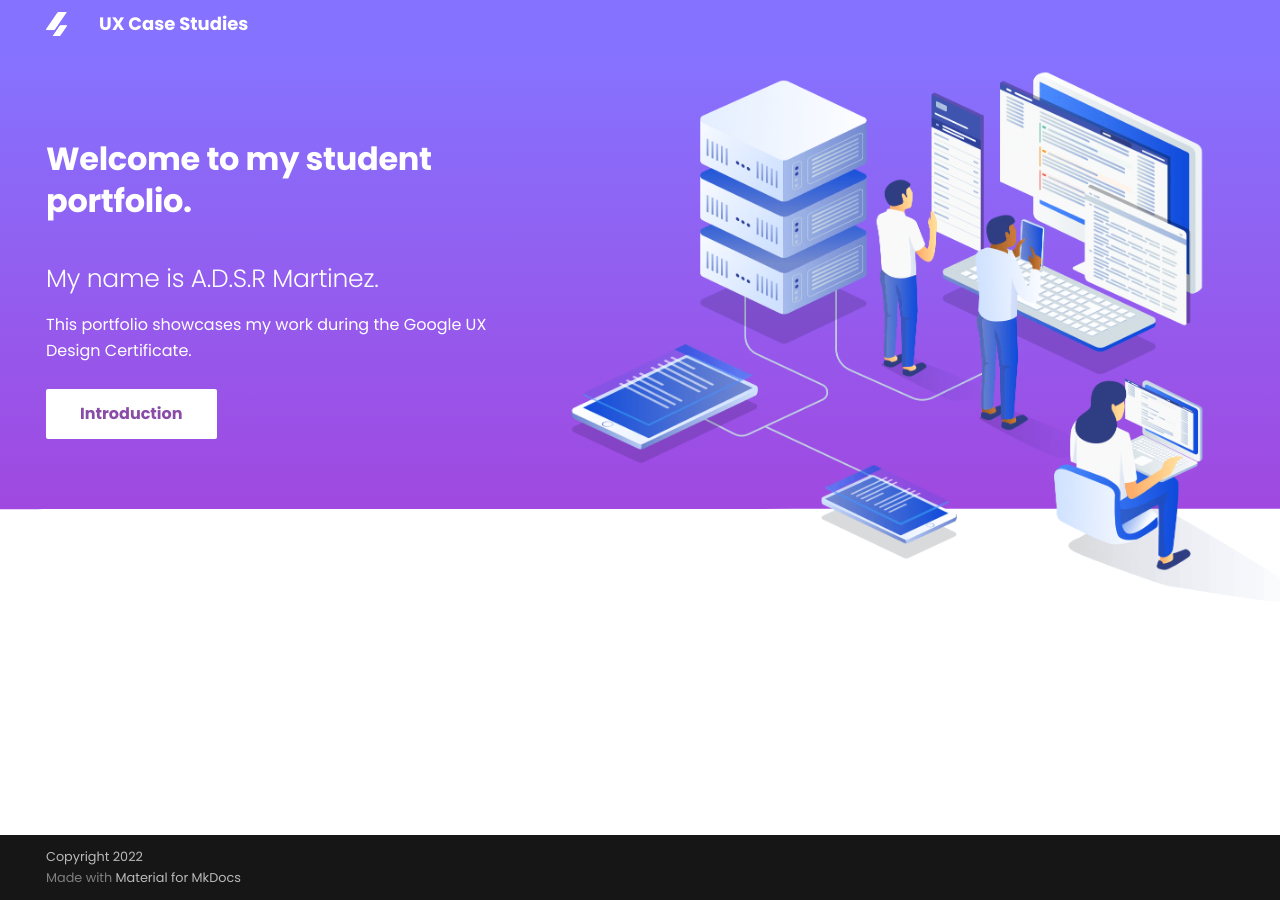
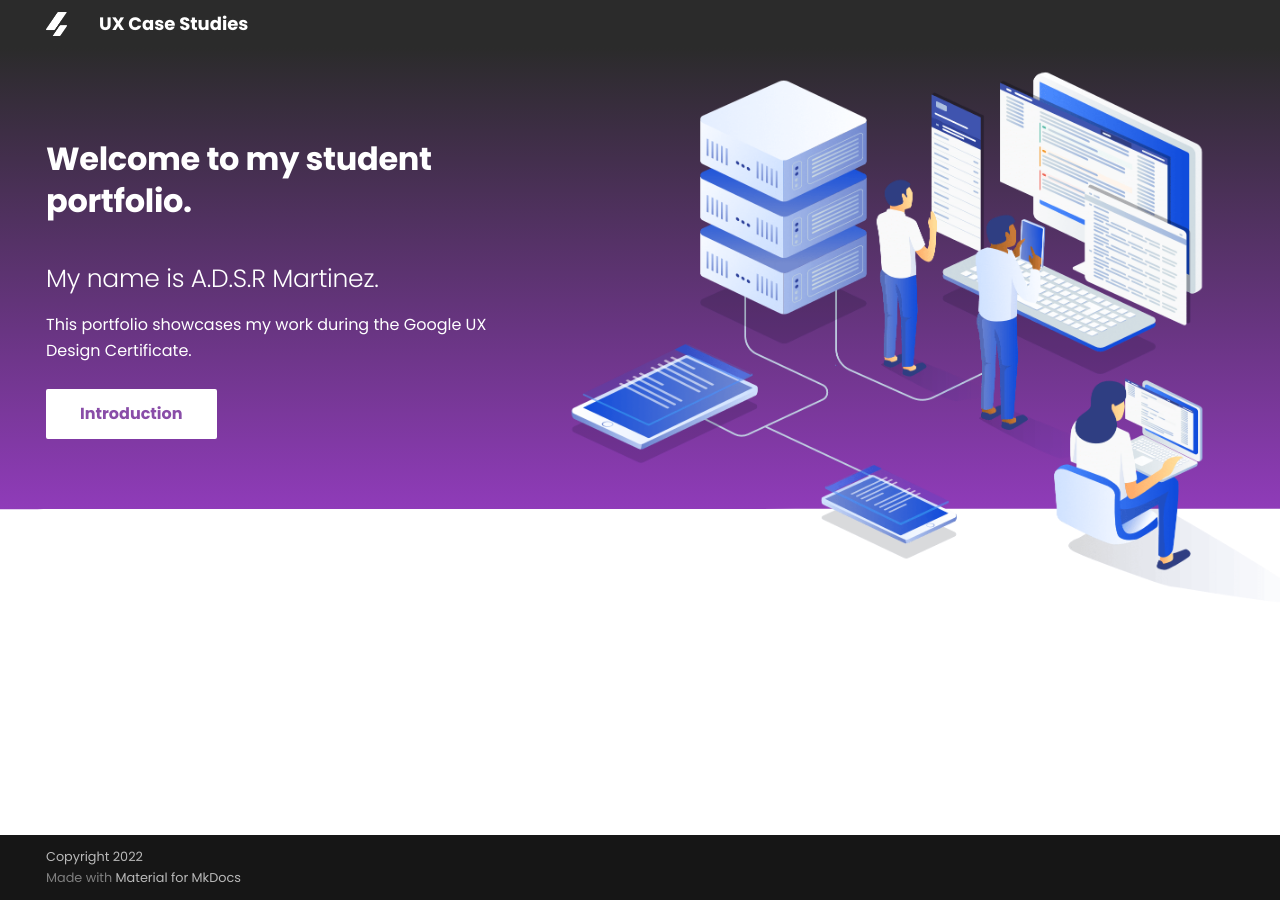
Before and after one commit to divstackio/docs-study, an MkDocs documentation site: the page built from docs/index.md, in a window 1280 px wide. Built offline with MkDocs 1.6.1 and Material for MkDocs 9.7.7, drawn with Linux system fonts in a browser that asks for light colours.

Commit message:
Update custom.css

```diff
--- a/docs/css/custom.css
+++ b/docs/css/custom.css
@@ -1,7 +1,7 @@
 :root>* {
-  --md-primary-fg-color: #8573ff;
-  --md-primary-fg-color--light: #e7cdb3;
-  --md-primary-fg-color--dark: #994f04;
+  --md-primary-fg-color: #2b2b2b;
+  --md-primary-fg-color--light: #2b2b2b;
+  --md-primary-fg-color--dark: #2b2b2b;
 }
 
 
```
